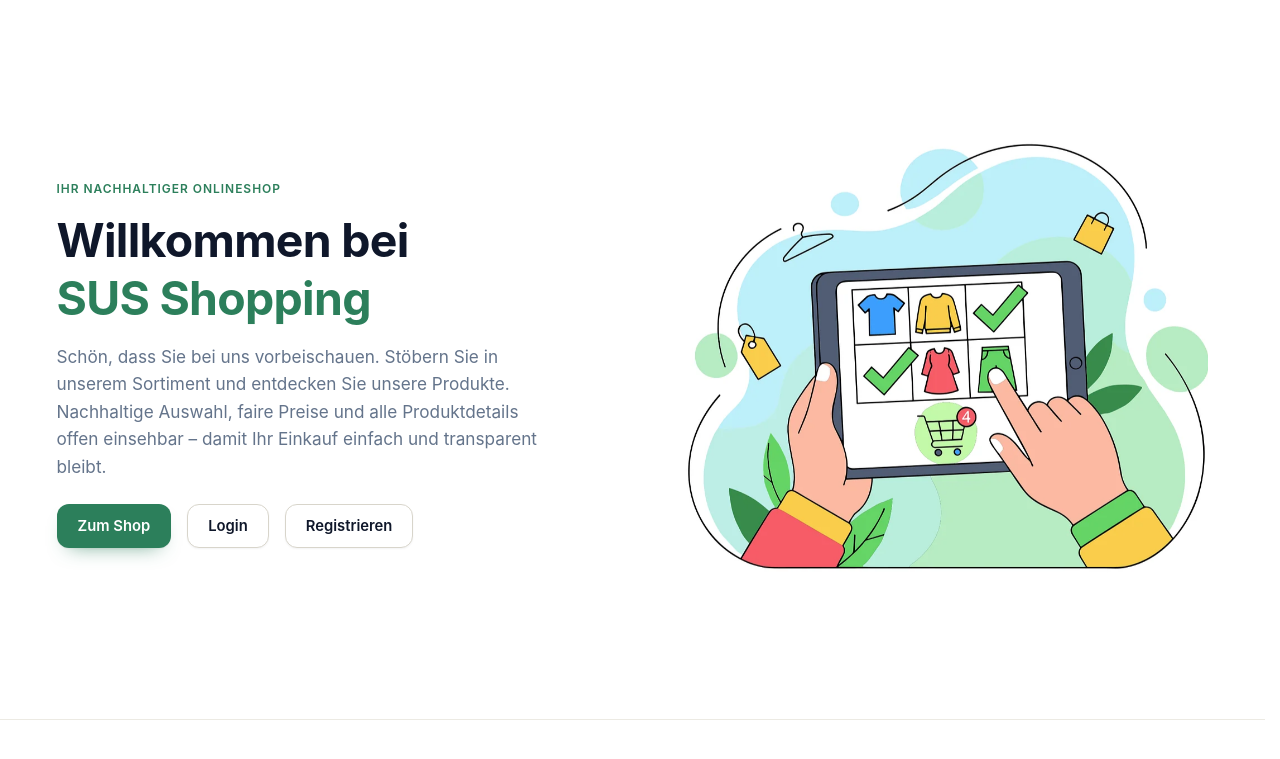
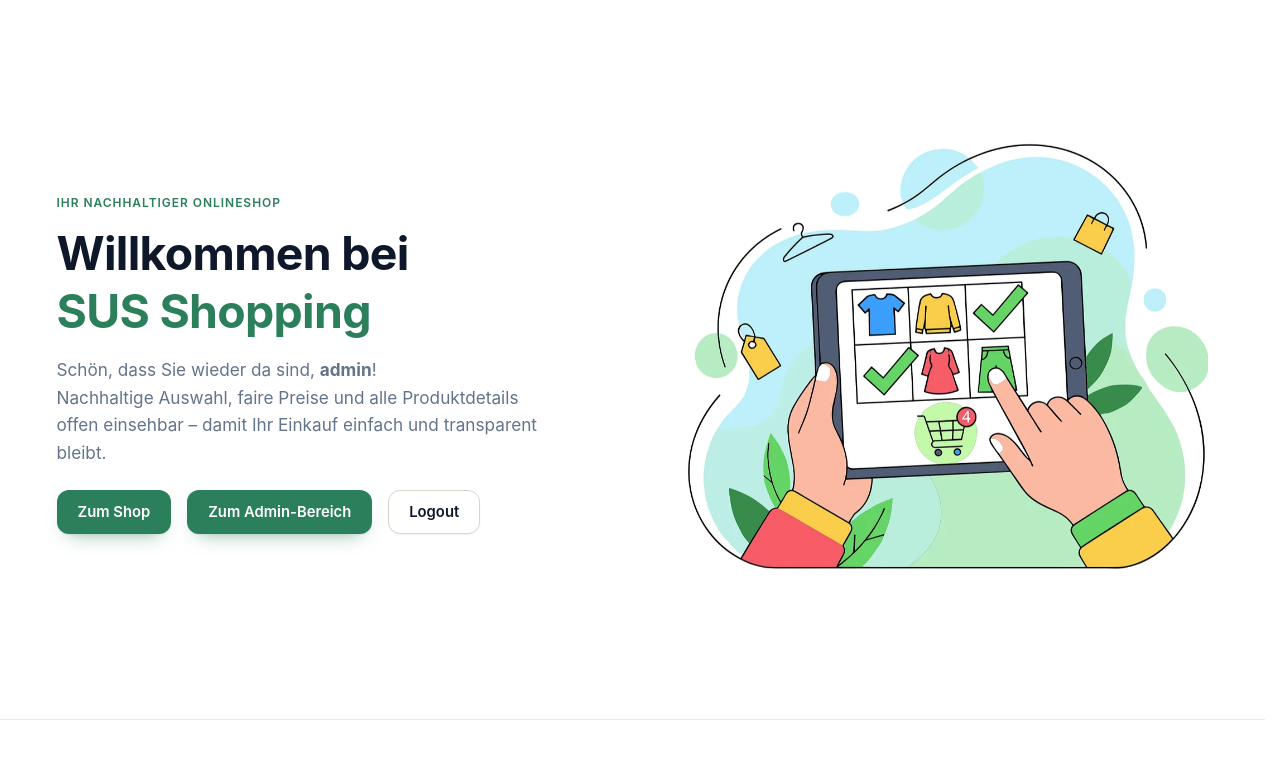
Before and after one commit to nusaHAK/minishop_5BK1_2026, a Spring Boot app: page / in a window 1280 px wide. Shown: the part 81-840 px from the top of the page. Run offline with Spring Boot 4, Linux system fonts and the light colour scheme; a user stored in the database is signed in; some of the project's set-up classes (security, data sources, template engines, error pages and the like) are left out, and stand-ins take their place; some libraries are stand-ins or nearby versions.

Commit message:
register&login

```diff
--- a/src/main/resources/templates/home/index.html
+++ b/src/main/resources/templates/home/index.html
@@ -1,6 +1,7 @@
 <!DOCTYPE html>
 <!-- Thymeleaf-Namespace laden, damit th-Befehle verwendbar sind. -->
-<html lang="de" xmlns:th="http://www.thymeleaf.org">
+<html xmlns:th="http://www.thymeleaf.org"
+      xmlns:sec="http://www.thymeleaf.org/extras/spring-security">
 <head>
     <!-- Meta-Tags und Stylesheet kommen zentral aus fragments/header.html.
          static/css/style.css wird von Spring Boot unter /css/style.css ausgeliefert. -->
@@ -9,9 +10,7 @@
 <body class="page-home">
 
     <!-- Navigationsleiste oben. Vom Server wird der Inhalt durch das Fragment
-         fragments/header.html ersetzt. Der Inhalt innerhalb dieses Elements ist
-         nur der Fallback für die Vorschau, wenn die Datei direkt im Browser
-         geöffnet wird (ohne Server kein th:replace). -->
+         fragments/header.html ersetzt. -->
     <header class="navbar" th:replace="~{fragments/header :: header('home')}">
         <div class="container navbar-inner">
             <a class="brand" href="/">
@@ -36,18 +35,39 @@
                         Willkommen bei<br>
                         <span class="accent-text">SUS Shopping</span>
                     </h1>
-                    <p class="lead rise rise-3">
+
+                    <!-- Persönliche Begrüßung nur für eingeloggte Nutzer -->
+                    <p class="lead rise rise-3" sec:authorize="isAuthenticated()">
+                        Schön, dass Sie wieder da sind, <strong sec:authentication="name">Benutzer</strong>!
+                    </p>
+
+                    <!-- Standardtext nur für nicht eingeloggte Besucher -->
+                    <p class="lead rise rise-3" sec:authorize="!isAuthenticated()">
                         Schön, dass Sie bei uns vorbeischauen. Stöbern Sie in unserem
                         Sortiment und entdecken Sie unsere Produkte.
                     </p>
+
                     <p class="hero-note rise rise-3">
                         Nachhaltige Auswahl, faire Preise und alle Produktdetails offen
                         einsehbar – damit Ihr Einkauf einfach und transparent bleibt.
                     </p>
+
                     <div class="cta-row rise rise-4">
-                        <a class="btn btn-primary" href="/shop" th:href="@{/shop}">Zum Shop</a>
-                        <a class="btn btn-secondary" href="/login" th:href="@{/login}">Login</a>
-                        <a class="btn btn-secondary" href="/register" th:href="@{/register}">Registrieren</a>
+                        <!-- 1. Wenn NICHT eingeloggt: Login & Registrieren anzeigen -->
+                        <th:block sec:authorize="!isAuthenticated()">
+                            <a class="btn btn-primary" href="/login" th:href="@{/login}">Login</a>
+                            <a class="btn btn-secondary" href="/register" th:href="@{/register}">Registrieren</a>
+                        </th:block>
+
+                        <!-- 2. Wenn EINGELOGGT: Je nach Rolle passenden Bereich + Logout anzeigen -->
+                        <th:block sec:authorize="isAuthenticated()">
+                            <a class="btn btn-primary" sec:authorize="hasRole('CUSTOMER')" href="/shop" th:href="@{/shop}">Zum Shop</a>
+                            <a class="btn btn-primary" sec:authorize="hasRole('ADMIN')" href="/admin" th:href="@{/admin}">Zum Admin-Bereich</a>
+
+                            <form th:action="@{/logout}" method="post" style="display:inline;">
+                                <button type="submit" class="btn btn-secondary">Logout</button>
+                            </form>
+                        </th:block>
                     </div>
                 </div>
 
```
